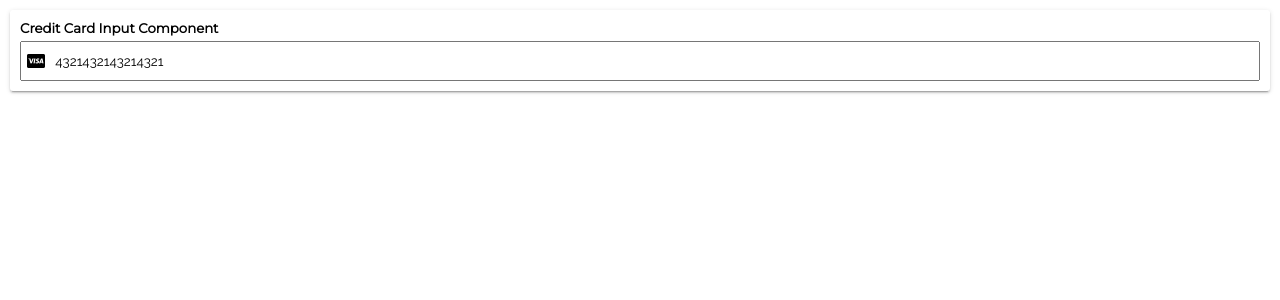
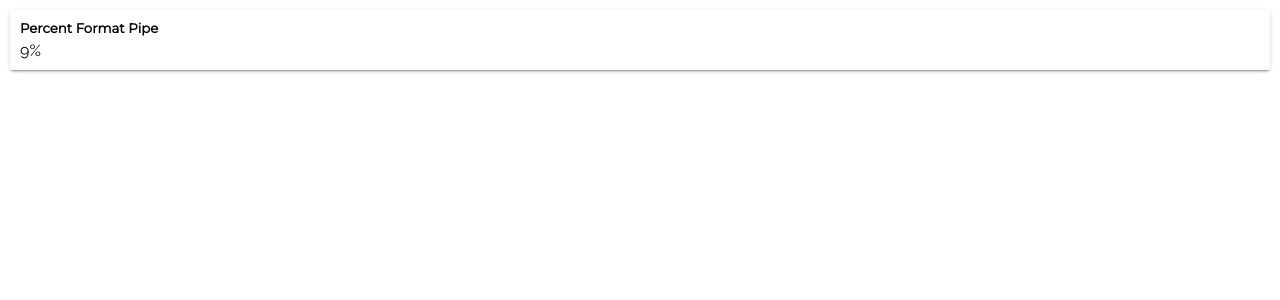
Before and after one commit to Dylan-Israel/100-angular-challenge-udemy, an Angular app: page / in a window 1280 px wide. Shown: the top 300 px of the page. Built offline with nearby package versions, Linux system fonts and the light colour scheme.

Commit message:
Added percent format pipe

```diff
--- a/src/app/app.component.html
+++ b/src/app/app.component.html
@@ -1,4 +1,3 @@
-<app-card-simple [title]="'Credit Card Input Component'">
-
-  <app-credit-card-input [creditCardNumber]="'4321432143214321'" [isReadOnly]="false"></app-credit-card-input>
+<app-card-simple [title]="'Percent Format Pipe'">
+  {{ 1000 | percentFormat: 10999}}
 </app-card-simple>
--- a/src/app/app.module.ts
+++ b/src/app/app.module.ts
@@ -8,6 +8,7 @@ import { CardSimpleComponent } from './components/card/card-simple/card-simple.c
 import { CreditCardInputComponent } from './components/credit-card-input/credit-card-input.component';
 import { RichTextViewerComponent } from './components/rich-text-viewer/rich-text-viewer.component';
 import { DebounceClickDirective } from './directive/debounce-click/debounce-click.directive';
+import { PercentFormatPipe } from './pipes/percent-format/percent-format.pipe';
 import { TruncatePipe } from './pipes/truncate/truncate.pipe';
 
 @NgModule({
@@ -18,6 +19,7 @@ import { TruncatePipe } from './pipes/truncate/truncate.pipe';
     CardSimpleComponent,
     CreditCardInputComponent,
     DebounceClickDirective,
+    PercentFormatPipe,
     RichTextViewerComponent,
     TruncatePipe
   ],
--- /dev/null
+++ b/src/app/pipes/percent-format/percent-format.pipe.ts
@@ -0,0 +1,12 @@
+import { Pipe, PipeTransform } from '@angular/core';
+
+@Pipe({
+  name: 'percentFormat'
+})
+export class PercentFormatPipe implements PipeTransform {
+  public transform(value: number, max: number = 100): string {
+    const percentage = Math.round((value / max) * 100);
+
+    return `${percentage}%`;
+  }
+}
```
Also changed, not shown: src/app/pipes/percent-format/README.md (added).
